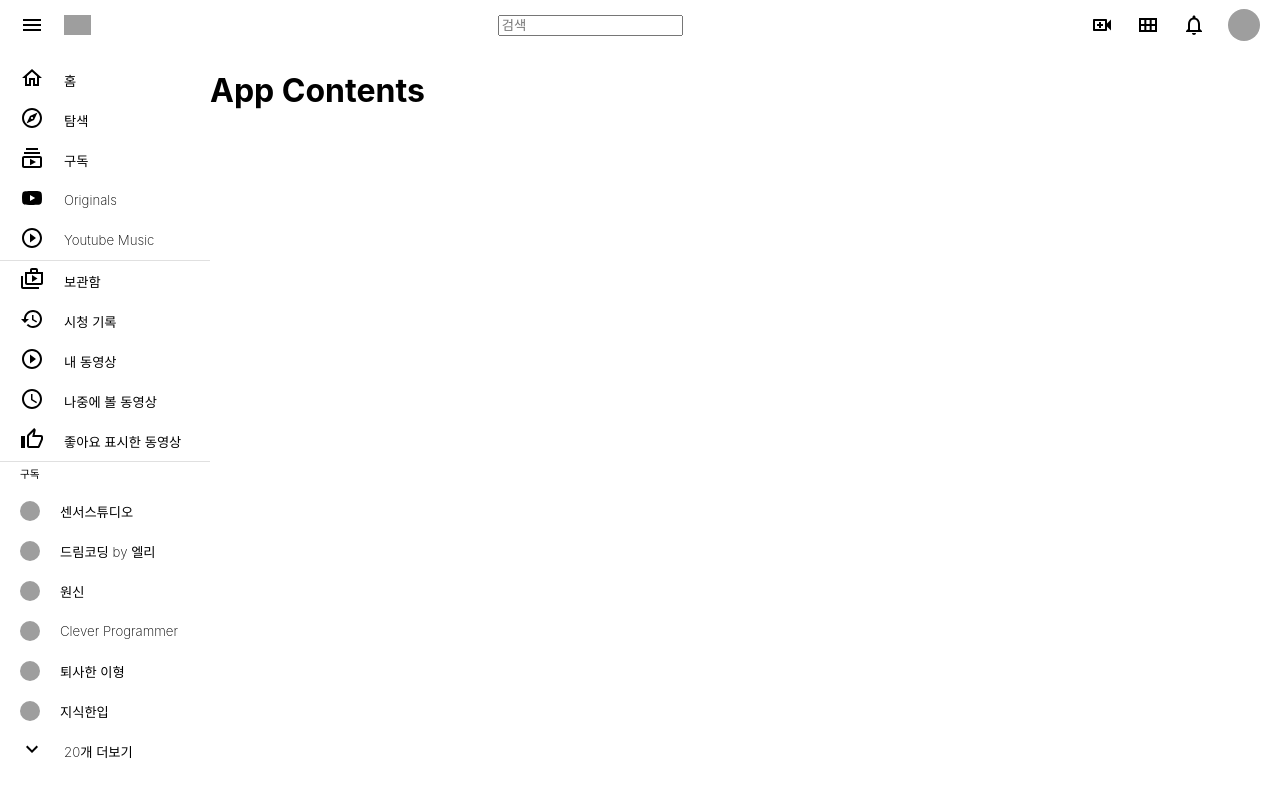
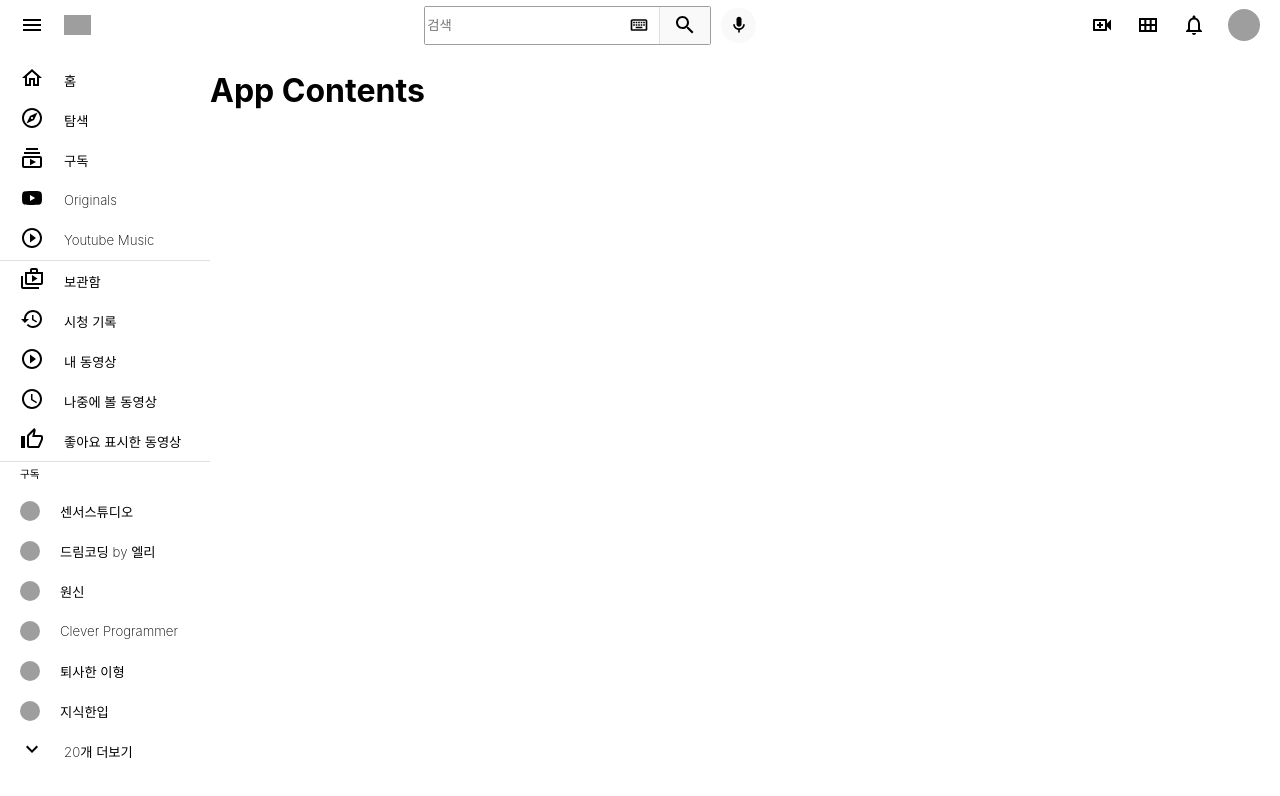
Before and after one commit to Origogi/React-Youtube-Clone, a React (Create React App) app: page / in a window 1280 px wide. Shown: the top 796 px of the page. Built offline with nearby package versions, Linux system fonts and the light colour scheme; grey boxes are pictures that could not be loaded.

Commit message:
Add searchbar

```diff
--- a/src/Header/Searcher.css
+++ b/src/Header/Searcher.css
@@ -0,0 +1,52 @@
+.searcher {
+  display: flex;
+  align-items: center;
+}
+
+.seacher_input {
+    display: flex;
+    align-items: center;
+    border: 1px solid rgb(158, 158, 158);
+    border-radius: 2px;
+}
+
+
+.seacher_input {
+    height: 37px;
+}
+
+.seacher_input_keyboard {
+    margin-right: 10px;
+}
+
+.searcher_button {
+    display: flex;
+    align-items: center;
+    width: 50px;
+    height: 37px;
+    justify-content: center;
+    background-color: rgb(249,249,249);
+}
+
+
+
+.seacher_input > input {
+  border: 0;
+  outline: 0;
+  height: 35px;
+  width: 200px;
+  flex: 1;
+}
+
+
+
+.searcher_mic {
+  border-radius: 50%;
+  background-color: rgb(249, 249, 249);
+  width: 35px;
+  height: 35px;
+  display: flex;
+  align-items: center;
+  justify-content: center;
+  margin-left: 10px;
+}
--- a/src/Header/Searcher.js
+++ b/src/Header/Searcher.js
@@ -1,12 +1,27 @@
-import React from 'react'
-import "./Searcher.css"
+import { KeyboardOutlined, MicOutlined, Search, SearchOutlined } from "@mui/icons-material";
+import { Divider } from "@mui/material";
+import React from "react";
+import "./Searcher.css";
 
 function Searcher() {
-    return (
-        <div>
-            <input placeholder="검색" />
-        </div>
-    )
+  return (
+    <div className="searcher">
+      <div className="seacher_input">
+        <input placeholder="검색" />
+        <KeyboardOutlined className="seacher_input_keyboard" sx={{ fontSize: 20 }} />
+
+        <Divider orientation="vertical" />
+
+        <div className="searcher_button">
+          <SearchOutlined />
+      </div>
+      </div>
+
+      <div className="searcher_mic">
+        <MicOutlined sx={{ fontSize: 20 }} />
+      </div>
+    </div>
+  );
 }
 
-export default Searcher
+export default Searcher;
```
